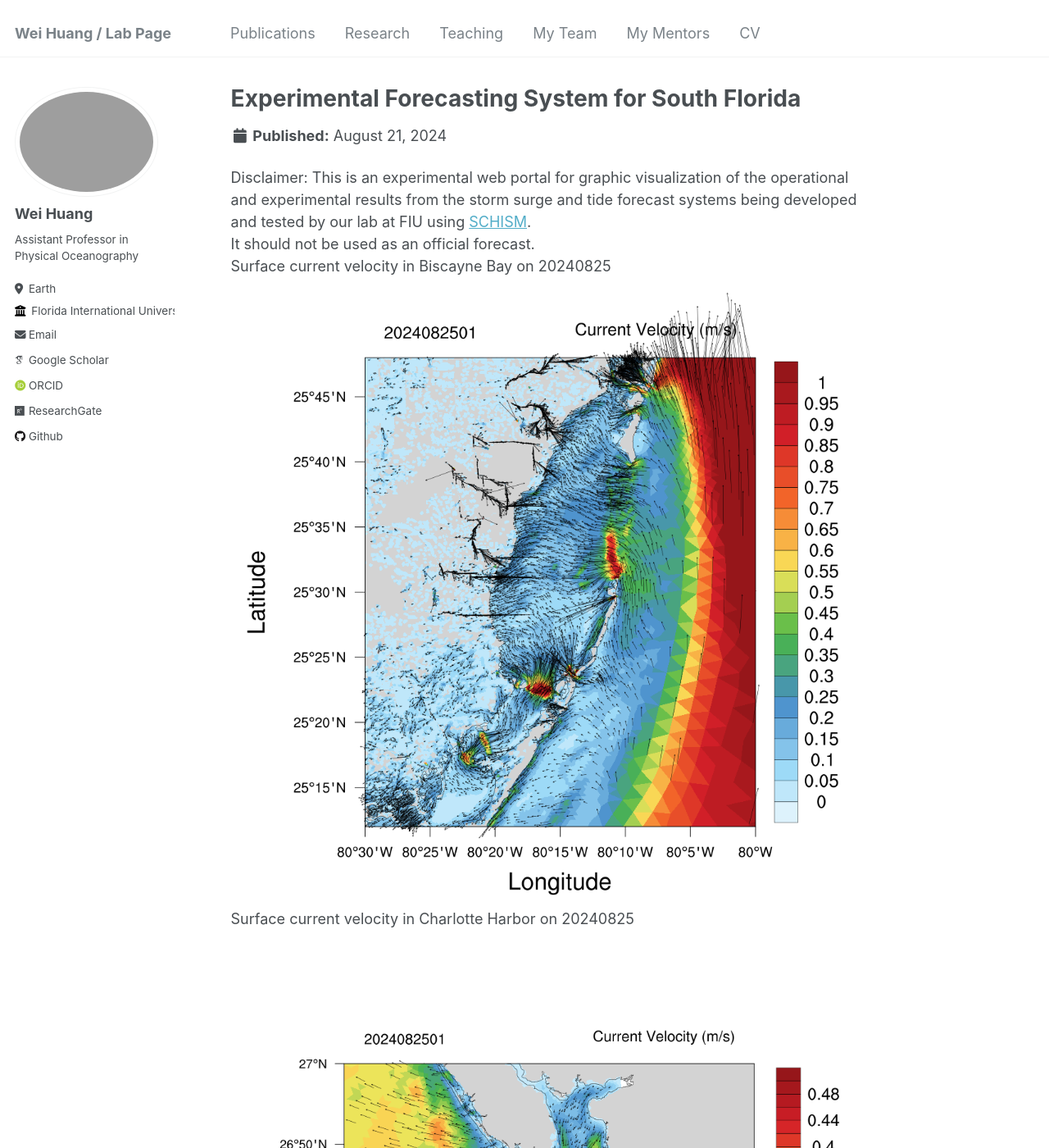
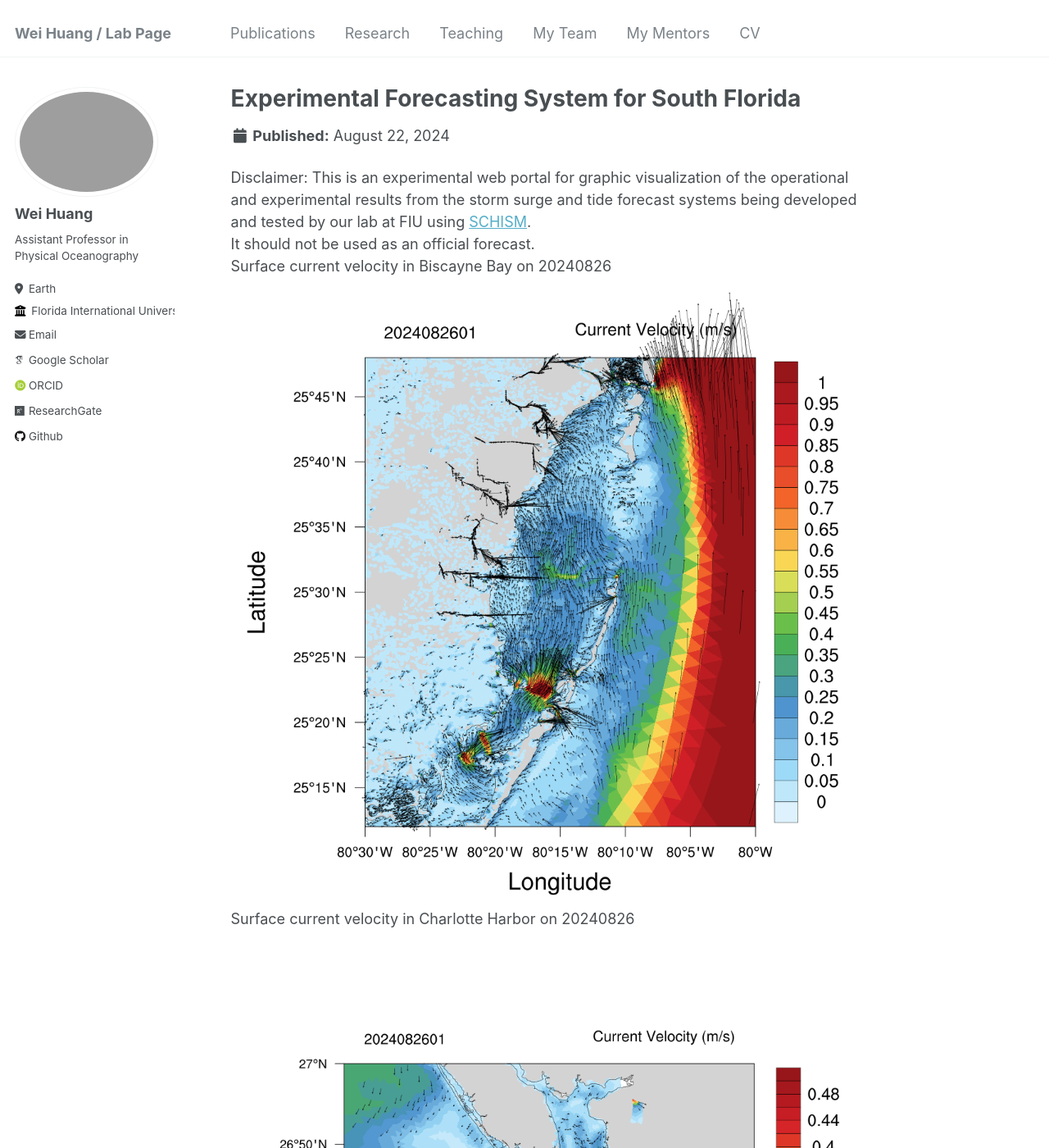
Before and after one commit to huang96169/huang96169.github.io, a Jekyll site: the page built from _research/research-1.md, in a window 1280 px wide and 1400 px high. Shown: the whole window at 82% size. Built offline with Jekyll 4.4.1, drawn with Linux system fonts in a browser that asks for light colours; some web fonts are replaced; some of the changed text lies outside the part shown.

Commit message:
replaced research_uv1.gif research_salt1.gif research_temp1.gif and replaced research_elev2.gif research_uv2.gif research_salt2.gif research_temp2.gif

```diff
--- a/_research/research-1.md
+++ b/_research/research-1.md
@@ -1,7 +1,7 @@
 ---
 title: "Experimental Forecasting System for South Florida"
-short: Surface current velocity of South Florida from 20240821 to 20240825
-date: 2024-08-21
+short: Surface current velocity of South Florida from 20240822 to 20240826
+date: 2024-08-22
 short1: "Disclaimer: This is an experimental web portal for graphic visualization of the operational and experimental results from the storm surge and tide forecast systems being developed and tested by our lab at FIU using [SCHISM](https://ccrm.vims.edu/schismweb/). It should not be used as an official forecast."
 excerpt: "<img src='/images/research_uv1.gif'>"
 collection: research
@@ -10,11 +10,11 @@ collection: research
 Disclaimer:
 This is an experimental web portal for graphic visualization of the operational and experimental results from the storm surge and tide forecast systems being developed and tested by our lab at FIU using [SCHISM](https://ccrm.vims.edu/schismweb/).<br/>
 It should not be used as an official forecast.<br/>
-Surface current velocity in Biscayne Bay on 20240825<br/>
+Surface current velocity in Biscayne Bay on 20240826<br/>
 <img src='/images/research_Bbay.png'>
-Surface current velocity in Charlotte Harbor on 20240825<br/>
+Surface current velocity in Charlotte Harbor on 20240826<br/>
 <img src='/images/research_Cbay.png'>
-Surface current velocity in Tampa Bay on 20240825<br/>
+Surface current velocity in Tampa Bay on 20240826<br/>
 <img src='/images/research_Tbay.png'>
 The map below showns observational stations used for validating the model's results, as well as the horizontal grid. <br/>
 The horizontal grid for SCHISM in simulating Biscayne Bay in South Florida, using flexible resolution resolving levees and canals (1-2 m), watershed rural and urban areas (30m-50m) and coastal ocean (500m-5km).<br/>
```
Also changed, not shown: _research/research-2.md (+6 -6 lines), images/research_Bbay.png, images/research_Cbay.png, images/research_Tbay.png, images/research_maxelev2.gif.
